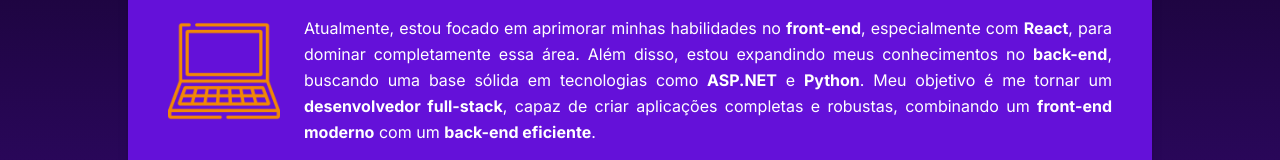
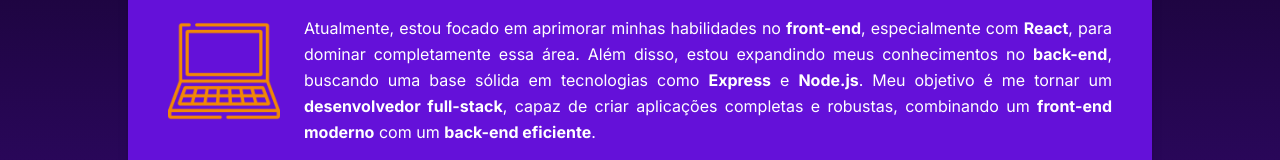
Before and after one commit to PauloMiguelVIdal/postif-lio, a React (Create React App) app: page / in a window 1280 px wide. Shown: the part 1259-1419 px from the top of the page. Built offline with nearby package versions, Linux system fonts and the light colour scheme.

Commit message:
ajustes em anos de busca e stack

```diff
--- a/src/components/Home.jsx
+++ b/src/components/Home.jsx
@@ -55,7 +55,7 @@ function Home() {
                         </h2>
                     </div>
                     <p className="containerCentral mt-4 inter text-white text-sm lg:text-base leading-relaxed">
-                        Estudante de programação há cerca de 2 anos, com foco em <br />
+                        Estudante de programação há cerca de 3 anos, com foco em <br />
                         desenvolvimento web usando Javascript e React. Estou buscando<br />
                         minha primeira oportunidade na área para continuar aprendendo e<br />
                         contribuindo com minhas habilidades.
--- a/src/components/Introducao.jsx
+++ b/src/components/Introducao.jsx
@@ -49,7 +49,7 @@ function Introducao() {
             <strong>React</strong>, para dominar completamente essa área. Além
             disso, estou expandindo meus conhecimentos no{" "}
             <strong>back-end</strong>, buscando uma base sólida em tecnologias
-            como <strong>ASP.NET</strong> e <strong>Python</strong>. Meu
+            como <strong>Express</strong> e <strong>Node.js</strong>. Meu
             objetivo é me tornar um <strong>desenvolvedor full-stack</strong>,
             capaz de criar aplicações completas e robustas, combinando um{" "}
             <strong>front-end moderno</strong> com um{" "}
```
